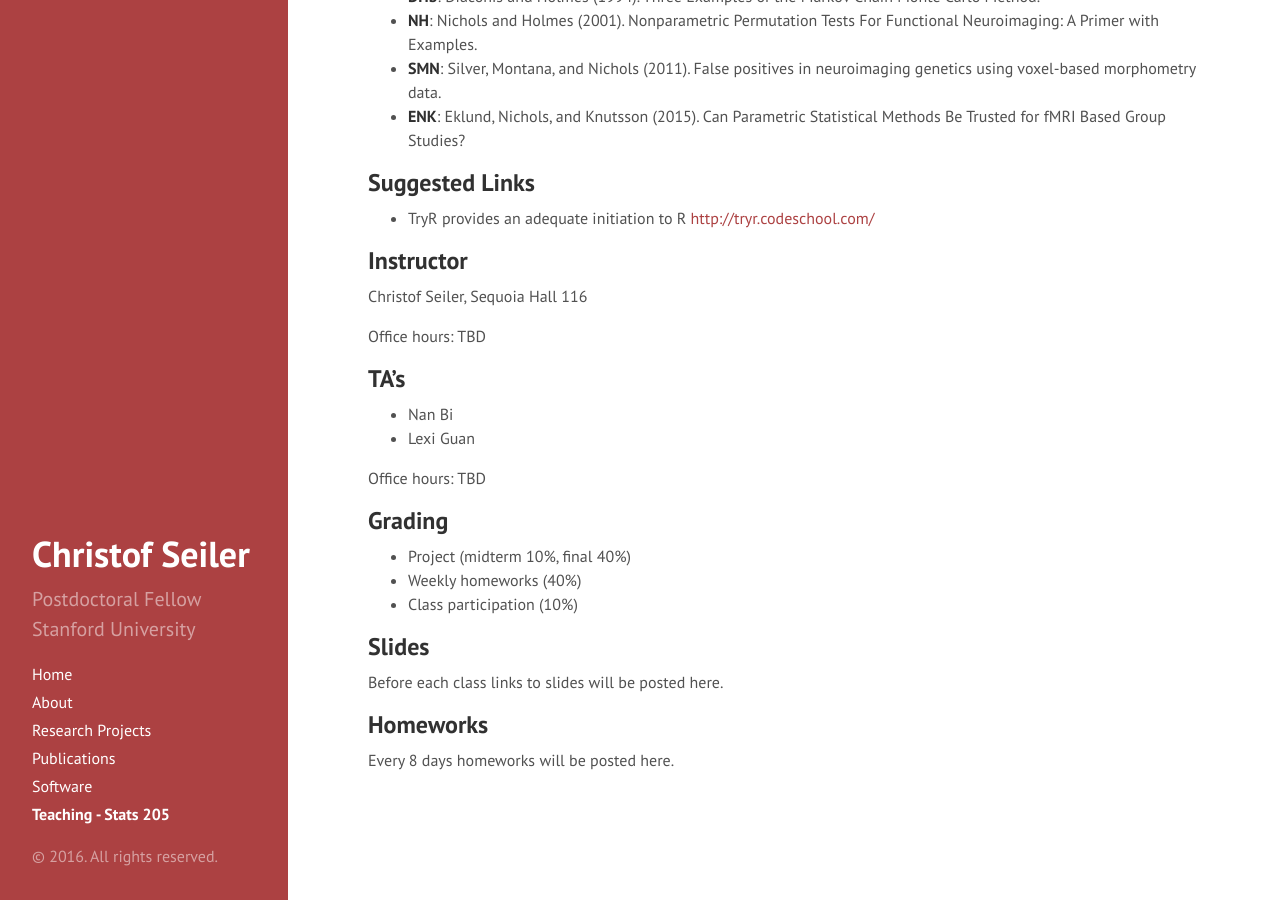
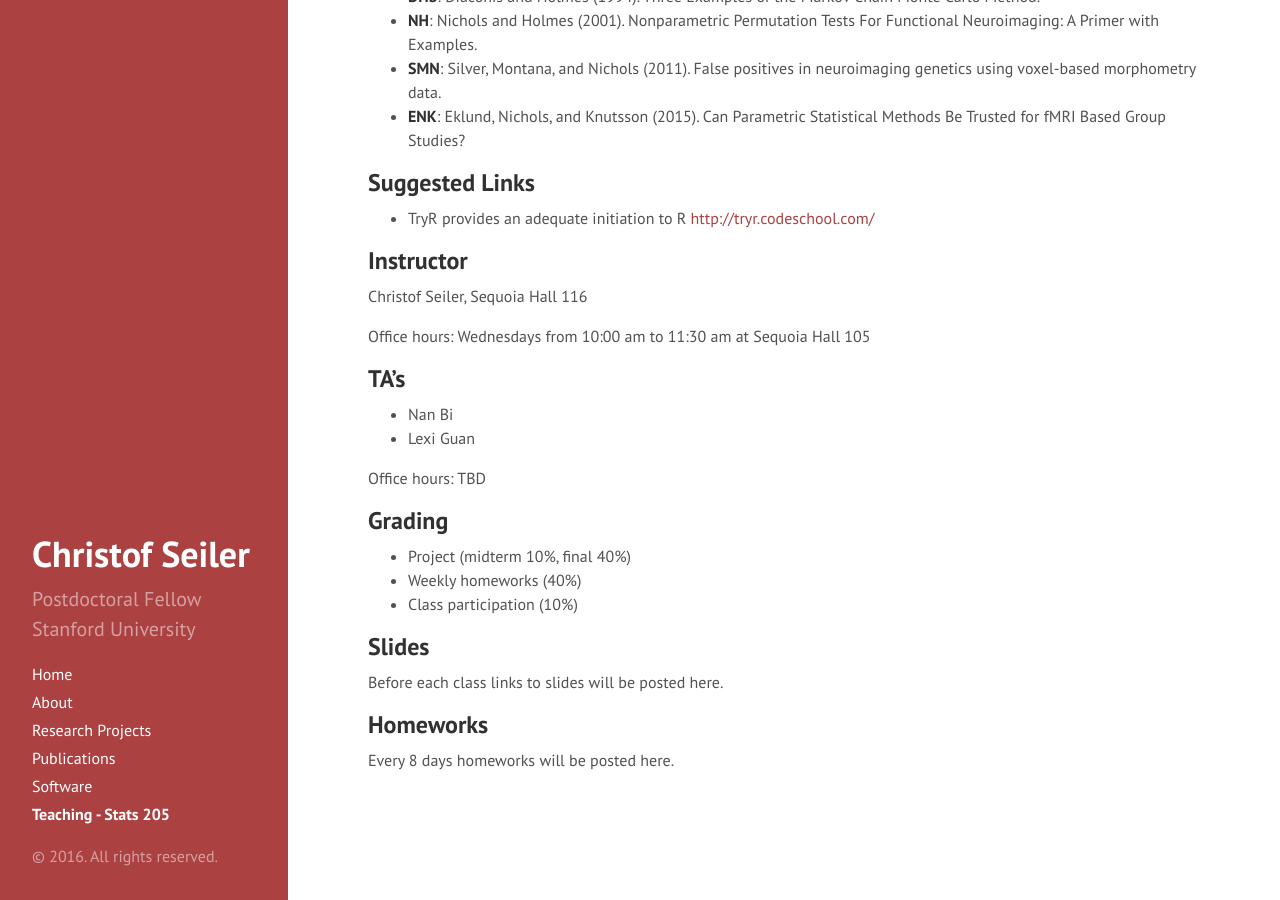
Before and after one commit to ChristofSeiler/ChristofSeiler.github.io, a Jekyll site: the page built from stats205.md, in a window 1280 px wide and 900 px high, scrolled down 689 px. Built offline with Jekyll 4.4.1, drawn with Linux system fonts in a browser that asks for light colours.

Commit message:
added instructor office hours

```diff
--- a/stats205.md
+++ b/stats205.md
@@ -33,7 +33,7 @@ Nonparametric analogs of the one- and two-sample t-tests and analysis of varianc
 ## Instructor
 Christof Seiler, Sequoia Hall 116
 
-Office hours: TBD
+Office hours: Wednesdays from 10:00 am to 11:30 am at Sequoia Hall 105
 
 ## TA's
 * Nan Bi
```
